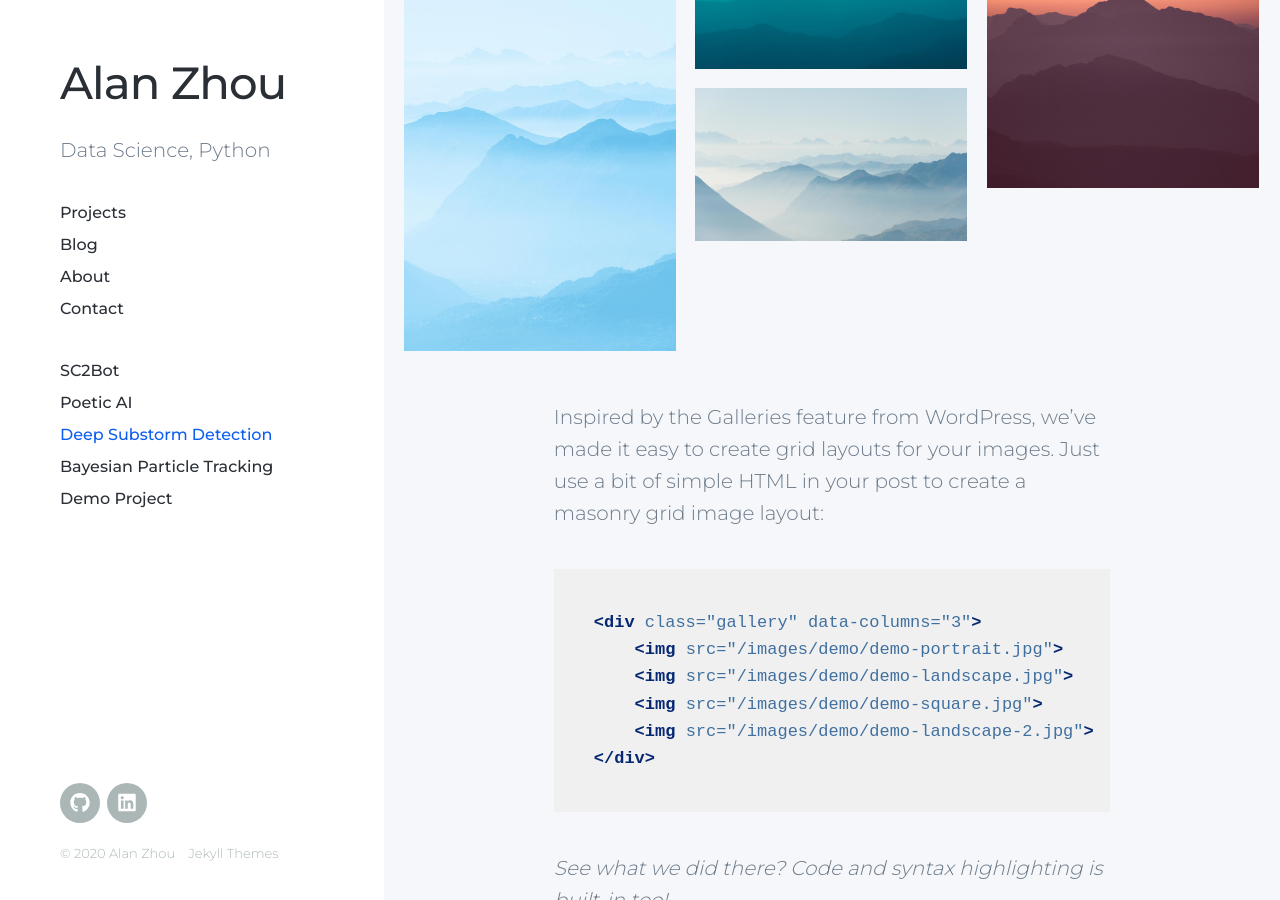
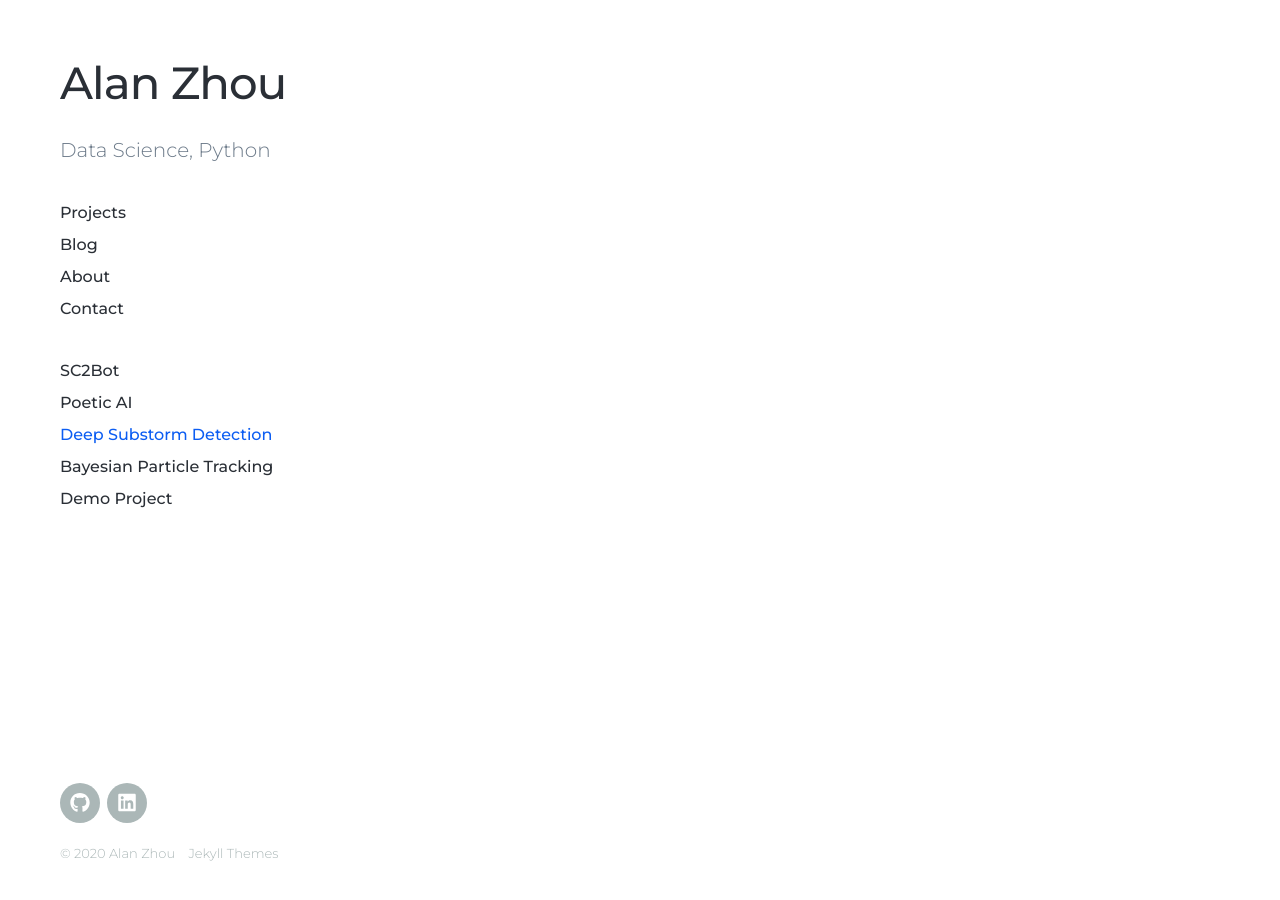
Before and after one commit to alanxzhou/alanxzhou.github.io, a Jekyll site: the page built from _projects/2020-03-10-substorm.md, in a window 1280 px wide and 900 px high, scrolled down 2936 px. Built offline with Jekyll 4.4.1, drawn with Linux system fonts in a browser that asks for light colours; nearby versions of some CDN libraries; some of the changed text lies outside the part shown.

Commit message:
Update 2020-03-10-substorm.md
Changing picture, deleting template code

````diff
--- a/_projects/2020-03-10-substorm.md
+++ b/_projects/2020-03-10-substorm.md
@@ -6,99 +6,6 @@ description: This page is a demo that shows everything you can do inside portfol
 featured_image: '/images/substorm/substorm_nasa_narrow.jpg'
 ---
 
-![](/images/substorm/substorm_nasa.jpg)
+![](/images/substorm/substorm_nasa2.jpg)
 
-## Demo content
-
-This page is a demo that shows everything you can do inside portfolio and blog posts.
-
-We've included everything you need to create engaging posts about your work, and show off your case studies in a beautiful way.
-
-**Obviously,** we’ve styled up *all the basic* text formatting options [available in markdown](https://github.com/adam-p/markdown-here/wiki/Markdown-Cheatsheet).
-
-You can create lists:
-
-* Simple bulleted lists
-* Like this one
-* Are cool
-
-And:
-
-1. Numbered lists
-2. Like this other one
-3. Are great too
-
-You can also add blockquotes, which are shown at a larger width to help break up the layout and draw attention to key parts of your content:
-
-> “Simple can be harder than complex: You have to work hard to get your thinking clean to make it simple. But it’s worth it in the end because once you get there, you can move mountains.”
-
-The theme also supports markdown tables:
-
-| Item                 | Author        | Supports tables? | Price |
-|----------------------|---------------|------------------|-------|
-| Duet Jekyll Theme    | Jekyll Themes | Yes              | $49   |
-| Index Jekyll Theme   | Jekyll Themes | Yes              | $49   |
-| Journal Jekyll Theme | Jekyll Themes | Yes              | $49   |
-
-And footnotes[^1], which link to explanations[^2] at the bottom of the page[^3].
-
-[^1]: Beautiful modern, minimal theme design.
-[^2]: Powerful features to show off your work.
-[^3]: Maintained and supported by the theme developer.
-
-You can throw in some horizontal rules too:
-
----
-
-### Image galleries
-
-Here's a really neat custom feature we added – galleries:
-
-<div class="gallery" data-columns="3">
-	<img src="/images/demo/demo-portrait.jpg">
-	<img src="/images/demo/demo-landscape.jpg">
-	<img src="/images/demo/demo-square.jpg">
-	<img src="/images/demo/demo-landscape-2.jpg">
-</div>
-
-Inspired by the Galleries feature from WordPress, we've made it easy to create grid layouts for your images. Just use a bit of simple HTML in your post to create a masonry grid image layout:
-
-```html
-<div class="gallery" data-columns="3">
-    <img src="/images/demo/demo-portrait.jpg">
-    <img src="/images/demo/demo-landscape.jpg">
-    <img src="/images/demo/demo-square.jpg">
-    <img src="/images/demo/demo-landscape-2.jpg">
-</div>
-```
-
-*See what we did there? Code and syntax highlighting is built-in too!*
-
-Change the number inside the 'columns' setting to create different types of gallery for all kinds of purposes. You can even click on each image to seamlessly enlarge it on the page.
-
----
-
-### Image carousels
-
-Here's another gallery with only one column, which creates a carousel slide-show instead.
-
-A nice little feature: the carousel only advances when it is in view, so your visitors won't scroll down to find it half way through your images.
-
-<div class="gallery" data-columns="1">
-	<img src="/images/demo/demo-landscape.jpg">
-	<img src="/images/demo/demo-landscape-2.jpg">
-</div>
-
-### What about videos?
-
-Videos are an awesome way to show off your work in a more engaging and personal way, and we’ve made sure they work great on our themes. Just paste an embed code from YouTube or Vimeo, and the theme makes sure it displays perfectly:
-
-<iframe src="https://player.vimeo.com/video/19536258?color=ffffff&title=0&byline=0&portrait=0" width="640" height="360" frameborder="0" webkitallowfullscreen mozallowfullscreen allowfullscreen></iframe>
-
----
-
-## Pretty cool, huh?
-
-We've packed this theme with powerful features to show off your work. Why not put them to use on your new portfolio?
-
-<a href="https://jekyllthemes.io/theme/index-portfolio-jekyll-theme" class="button button--large">Get This Theme</a>
+# Deep Substorm Detection
````
